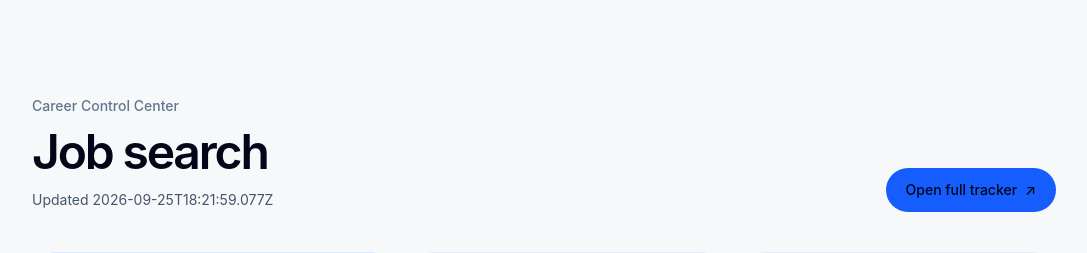
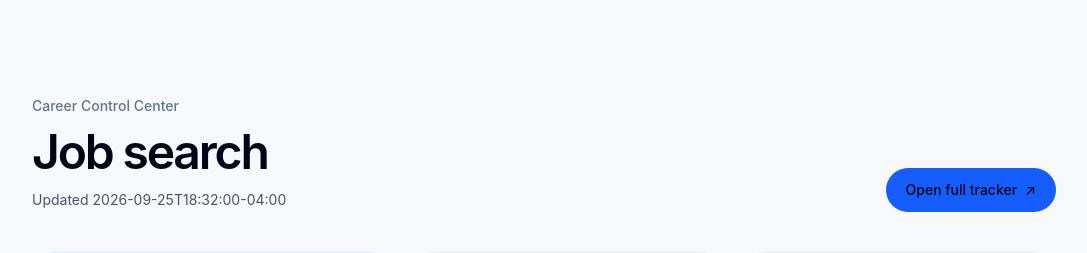
Before and after one commit to micksems/ai-portfolio, a Next.js app: page /job-search in a window 1280 px wide. Shown: the top 253 px of the page, without its empty margins (96-1183 px from the left). Built offline with nearby package versions, Linux system fonts and the light colour scheme.

Commit message:
Move Enigma to interview stage

```diff
--- a/src/data/jobSearchData.js
+++ b/src/data/jobSearchData.js
@@ -1,5 +1,5 @@
 export const jobSearchData = {
-  "updatedAt": "2026-09-25T18:21:59.077Z",
+  "updatedAt": "2026-09-25T18:32:00-04:00",
   "jobs": [
     {
       "company": "United Hospital Fund",
@@ -989,7 +989,7 @@ export const jobSearchData = {
       "company": "Enigma",
       "position": "Data Operations Associate",
       "url": "https://job-boards.greenhouse.io/enigmaio/jobs/6803803",
-      "status": "Applied"
+      "status": "Interview"
     },
     {
       "company": "Astra",
```
